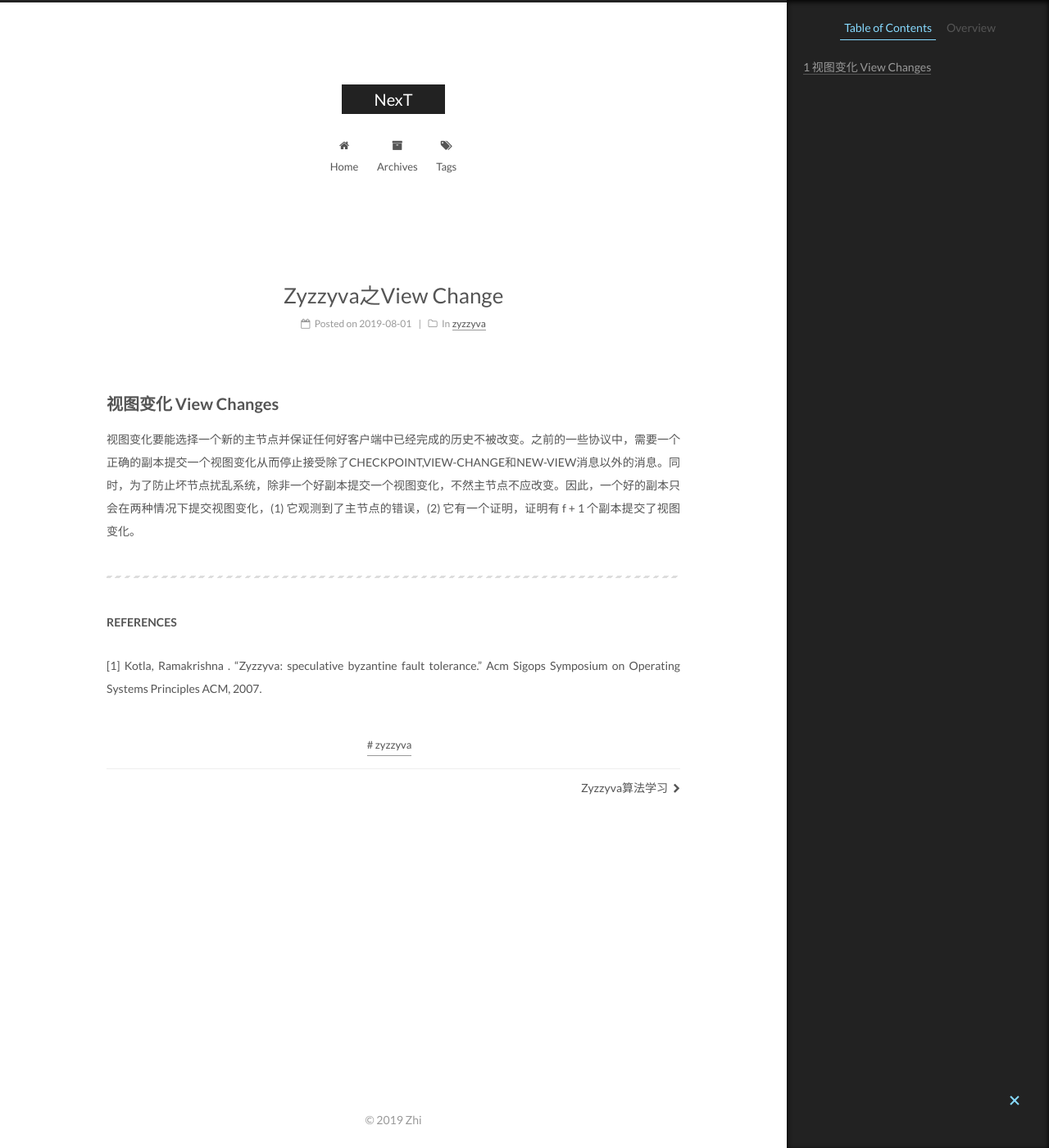
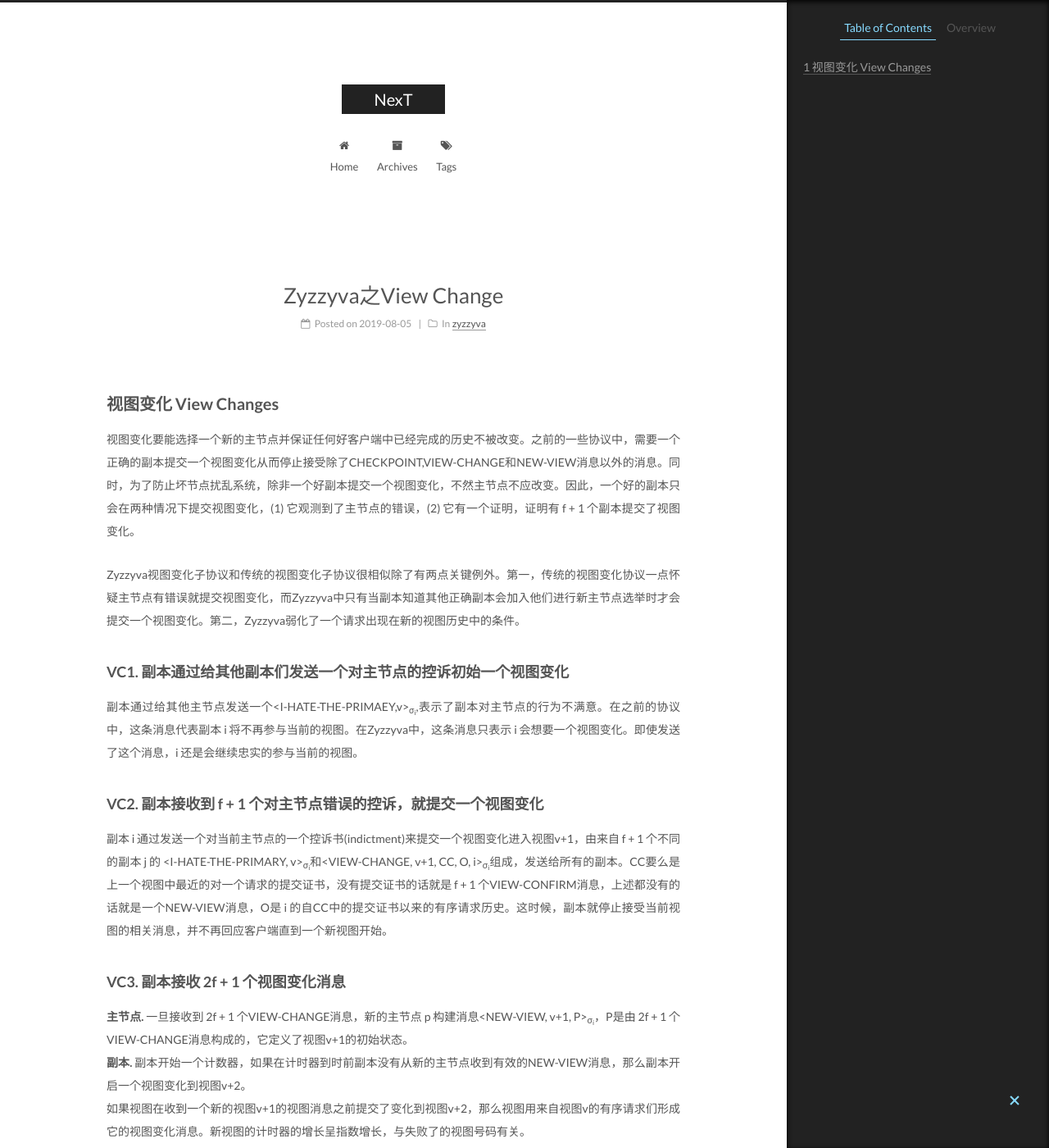
Before and after one commit to chapterzhi/chapterzhi.github.io, a Jekyll site: the page built from _posts/2019-08-05-Zyzzyva之View Change.md, in a window 1280 px wide and 1400 px high. Shown: the whole window at 82% size. Built offline with Jekyll 4.4.1, drawn with Linux system fonts in a browser that asks for light colours; some of the changed text lies outside the part shown.

Commit message:
update blog

```diff
--- a/_posts/2019-08-05-Zyzzyva之View Change.md
+++ b/_posts/2019-08-05-Zyzzyva之View Change.md
@@ -1,6 +1,6 @@
 ---
 title: Zyzzyva之View Change
-date: 2019-08-01 10:52:30
+date: 2019-08-05 9:10:24
 categories:
 - zyzzyva
 tags:
@@ -10,7 +10,21 @@ tags:
 ## 视图变化 View Changes
 视图变化要能选择一个新的主节点并保证任何好客户端中已经完成的历史不被改变。之前的一些协议中，需要一个正确的副本提交一个视图变化从而停止接受除了CHECKPOINT,VIEW-CHANGE和NEW-VIEW消息以外的消息。同时，为了防止坏节点扰乱系统，除非一个好副本提交一个视图变化，不然主节点不应改变。因此，一个好的副本只会在两种情况下提交视图变化，(1) 它观测到了主节点的错误，(2) 它有一个证明，证明有 f + 1 个副本提交了视图变化。
 
-
+Zyzzyva视图变化子协议和传统的视图变化子协议很相似除了有两点关键例外。第一，传统的视图变化协议一点怀疑主节点有错误就提交视图变化，而Zyzzyva中只有当副本知道其他正确副本会加入他们进行新主节点选举时才会提交一个视图变化。第二，Zyzzyva弱化了一个请求出现在新的视图历史中的条件。
+### VC1. 副本通过给其他副本们发送一个对主节点的控诉初始一个视图变化
+副本通过给其他主节点发送一个<I-HATE-THE-PRIMAEY,v><sub>σ<sub>i</sub></sub>,表示了副本对主节点的行为不满意。在之前的协议中，这条消息代表副本 i 将不再参与当前的视图。在Zyzzyva中，这条消息只表示 i 会想要一个视图变化。即使发送了这个消息，i 还是会继续忠实的参与当前的视图。
+### VC2. 副本接收到 f + 1 个对主节点错误的控诉，就提交一个视图变化
+副本 i 通过发送一个对当前主节点的一个控诉书(indictment)来提交一个视图变化进入视图v+1，由来自 f + 1 个不同的副本 j 的 <I-HATE-THE-PRIMARY, v><sub>σ<sub>i</sub></sub>和<VIEW-CHANGE, v+1, CC, O, i><sub>σ<sub>i</sub></sub>组成，发送给所有的副本。CC要么是上一个视图中最近的对一个请求的提交证书，没有提交证书的话就是 f + 1 个VIEW-CONFIRM消息，上述都没有的话就是一个NEW-VIEW消息，O是 i 的自CC中的提交证书以来的有序请求历史。这时候，副本就停止接受当前视图的相关消息，并不再回应客户端直到一个新视图开始。
+### VC3. 副本接收 2f + 1 个视图变化消息
+**主节点.** 一旦接收到 2f + 1 个VIEW-CHANGE消息，新的主节点 p 构建消息<NEW-VIEW, v+1, P><sub>σ<sub>i</sub></sub>，P是由 2f + 1 个VIEW-CHANGE消息构成的，它定义了视图v+1的初始状态。
+**副本.** 副本开始一个计数器，如果在计时器到时前副本没有从新的主节点收到有效的NEW-VIEW消息，那么副本开启一个视图变化到视图v+2。
+如果视图在收到一个新的视图v+1的视图消息之前提交了变化到视图v+2，那么视图用来自视图v的有序请求们形成它的视图变化消息。新视图的计时器的增长呈指数增长，与失败了的视图号码有关。
+### VC4. 副本收到一个有效的视图变化消息并发送一个确认消息给其他的副本
+副本基于收集的 2f + 1 个包含NEW-VIEW消息的视图变化消息，形成新视图的状态。 **最近的有一个相关提交证书的请求(或者过去的新视图消息)在基础历史中是最后一次请求可获得的。提交证书之后由至少 f + 1 视图更改消息排序的最新请求将被接受。** 副本 i 基于NEW-VIEW消息形成了消息<VIEW-CONFIRM, v+1, n, h, i><sub>σ<sub>i</sub></sub>并发送VIEW-CONFIRM消息给所有其他副本。
+当评估NEW-VIEW消息时，来自最近视图的提交证书有高于其他所有的优先权，被 f + 1 个VIEW-CONFIRM消息跟随，并最终一个NEW-VIEW消息有最高的视图号。
+### VC5. 副本接受 2f + 1 个匹配的VIEW-CONFIRM消息并开始接受新视图的请求
+一旦接收到 2f + 1 个匹配的VIEW-CONFIRM消息，副本 i 开始新视图v。
+视图确认消息对安全性来说并不是严格需要的，可以从协议中被优化掉，但包含了它们简化了我们安全性证明，通过确认是否有一个正确的副本开始接受新视图v的消息，没有其他正确的副本会在不同的基础历史上接受视图v的消息。这一步让副本考虑确认视图变化，在功能是等价于一个所有请求在新视图中的基础历史的提交证书。
 
 
 ---
```
